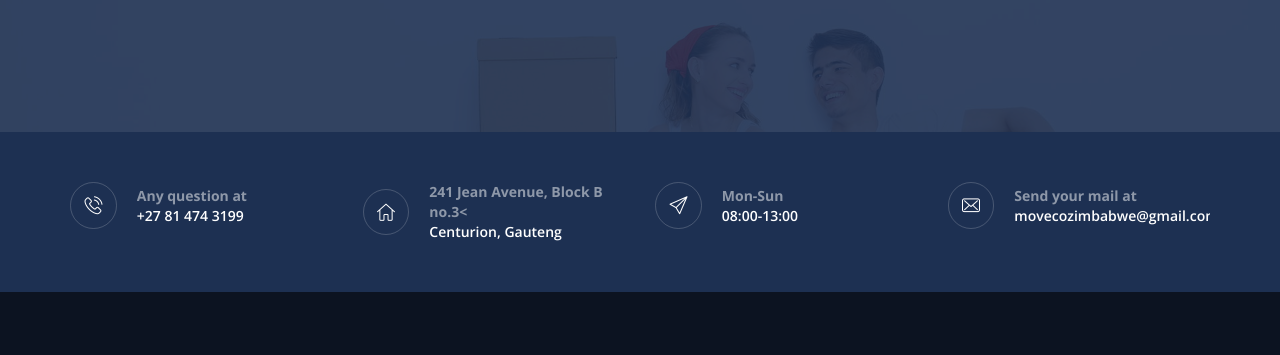
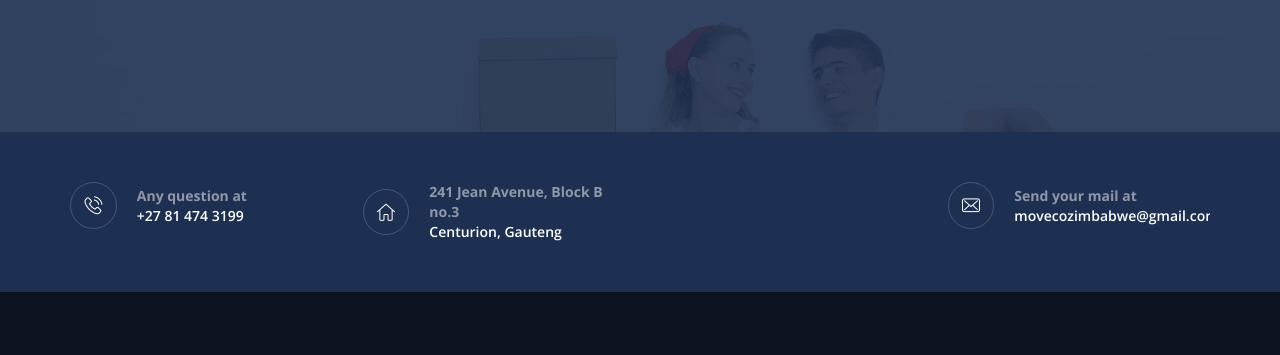
Before and after one commit to RaynerRay/moveco, a plain HTML site: page index.html in a window 1280 px wide. Shown: the part 4187-4542 px from the top of the page. Drawn offline with nearby package versions, Linux system fonts and the light colour scheme; files whose address does not match are found by name.

Commit message:
new address

```diff
--- a/index.html
+++ b/index.html
@@ -644,13 +644,13 @@
 									</span>
 								</span>
 								<span class="media-body media-middle semibold">
-									<span class="bold grey">241 Jean Avenue, Block B no.3<</span>
+									<span class="bold grey">241 Jean Avenue, Block B no.3</span>
 									<br> Centurion, Gauteng
 								</span>
 							</a>
 						</div>
 						<div class="col-md-3 col-sm-6">
-							<div class="media inline-block small-teaser text-left teaser-link">
+							<!--<div class="media inline-block small-teaser text-left teaser-link">
 								<span class="media-left media-middle">
 									<span class="teaser_icon border_icon round dark">
 										<i class="flaticon-paper-plane"></i>
@@ -660,7 +660,7 @@
 									<span class="bold grey">Mon-Sun</span>
 									<br> 08:00-13:00
 								</span>
-							</div>
+							</div>-->
 						</div>
 						<div class="col-md-3 col-sm-6">
 							<a class="media inline-block small-teaser text-left teaser-link" href="#contact">
```
